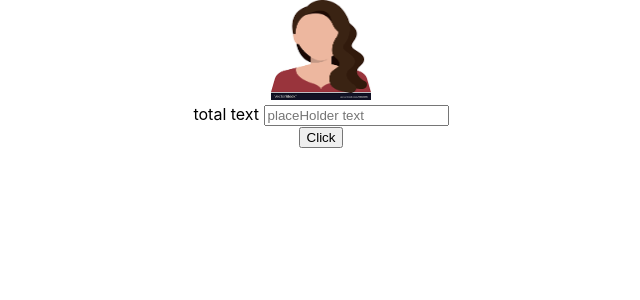
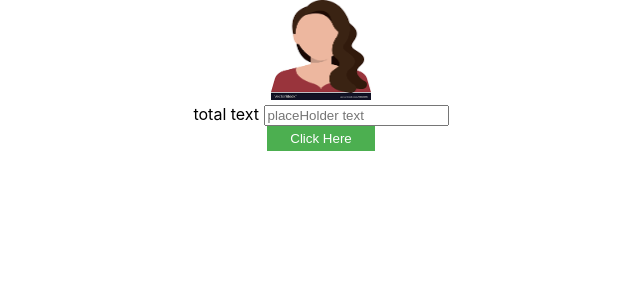
Before and after one commit to aalmeidatw/eleicoes-app, a React (Create React App) app: page / in a window 1280 px wide. Shown: the top 300 px of the page, without its empty margins (319-959 px from the left). Built offline with nearby package versions, Linux system fonts and the light colour scheme.

Commit message:
adiciona props e css

```diff
--- a/src/App.js
+++ b/src/App.js
@@ -18,13 +18,17 @@ const icons = {
   woman: womanIcon
 }
 
+const buttonOptions = {
+  buttonText: "Click Here"
+}
+
 class App extends Component {
   render() {
     return (
       <div className="App">
         <ThumbUser icon={icons.woman} />
         <TextArea {...textAreaOptions} />
-        <Button />
+        <Button {...buttonOptions} />
       </div>
     );
   }
--- /dev/null
+++ b/src/components/button.css
@@ -0,0 +1,7 @@
+.button {
+  background-color: #4CAF50;
+  border: none;
+  color: white;
+  padding: 5px 23px;
+  text-align: center;
+}
--- a/src/components/button.js
+++ b/src/components/button.js
@@ -1,10 +1,11 @@
 import React from 'react'
+import './button.css'
 
 class Button extends React.Component {
   render() {
     return (
       <div>
-        <button type="button"> Click </button>
+        <button className="button" type="button"> {this.props.buttonText} </button>
       </div>
     )
   }
```
